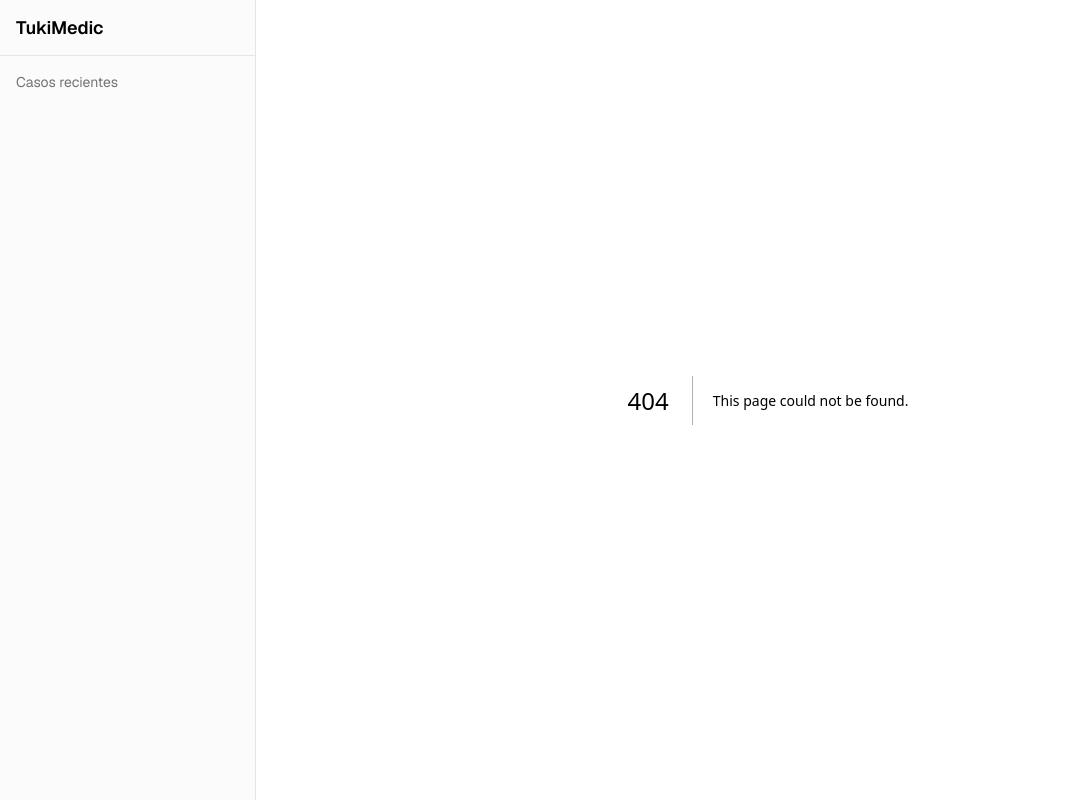
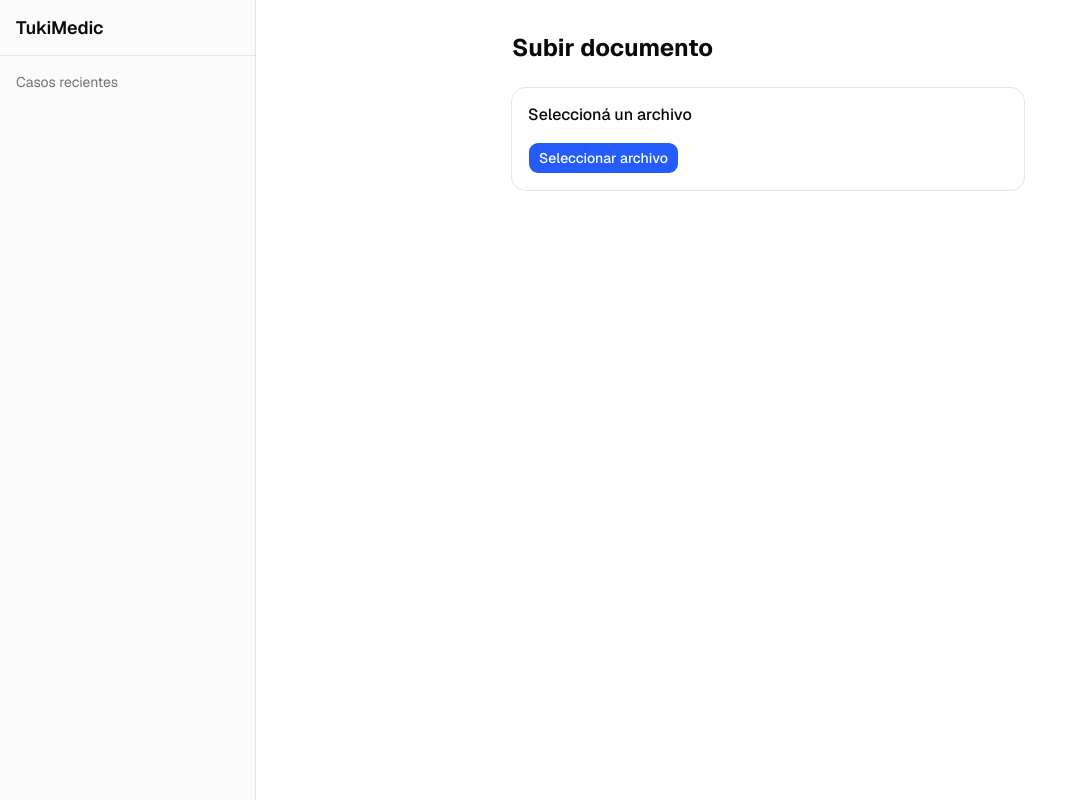
Before and after one commit to TukiTukiSolutionsDevs/TukiMedic, a Next.js app in the folder frontend/: page /upload in a window 1280 px wide. Before the commit this address had no page. Shown: the whole page, without its empty margins (0-1072 px from the left). Built offline with nearby package versions, Linux system fonts and the light colour scheme; no server answers.

Commit message:
feat(upload): add upload page

```diff
--- /dev/null
+++ b/frontend/src/app/upload/page.tsx
@@ -0,0 +1,79 @@
+'use client'
+
+import { useRef, type ChangeEvent } from 'react'
+import { Loader2 } from 'lucide-react'
+
+import { useDocumentUpload } from '@/hooks/use-document-upload'
+import { Button } from '@/components/ui/button'
+import { Card, CardContent, CardHeader, CardTitle } from '@/components/ui/card'
+
+export default function UploadPage() {
+  const { uploadDocument, isUploading, uploadError, lastUploadedDoc } = useDocumentUpload()
+  const inputRef = useRef<HTMLInputElement>(null)
+
+  async function handleFileChange(e: ChangeEvent<HTMLInputElement>) {
+    const file = e.target.files?.[0]
+    if (!file) return
+    await uploadDocument(file)
+    // Reset so the same file can be re-submitted after an error
+    if (inputRef.current) inputRef.current.value = ''
+  }
+
+  return (
+    <div className="container mx-auto max-w-lg space-y-6 py-8">
+      <h1 className="text-2xl font-bold">Subir documento</h1>
+
+      <Card>
+        <CardHeader>
+          <CardTitle>Seleccioná un archivo</CardTitle>
+        </CardHeader>
+        <CardContent className="space-y-4">
+          <input
+            ref={inputRef}
+            id="file-input"
+            type="file"
+            accept=".pdf,.doc,.docx,.png,.jpg,.jpeg"
+            className="sr-only"
+            onChange={handleFileChange}
+            disabled={isUploading}
+            aria-label="Seleccionar archivo"
+          />
+
+          <Button
+            type="button"
+            onClick={() => inputRef.current?.click()}
+            disabled={isUploading}
+          >
+            {isUploading ? (
+              <>
+                <Loader2 className="mr-2 size-4 animate-spin" />
+                Subiendo…
+              </>
+            ) : (
+              'Seleccionar archivo'
+            )}
+          </Button>
+
+          {uploadError && (
+            <div
+              role="alert"
+              aria-live="polite"
+              className="rounded-md border border-destructive/40 bg-destructive/10 px-3 py-2 text-sm text-destructive"
+            >
+              {uploadError}
+            </div>
+          )}
+
+          {lastUploadedDoc && (
+            <div
+              role="status"
+              className="rounded-md border border-green-500/40 bg-green-50/50 px-3 py-2 text-sm"
+            >
+              Documento subido exitosamente (ID: {lastUploadedDoc.document_id})
+            </div>
+          )}
+        </CardContent>
+      </Card>
+    </div>
+  )
+}
```
